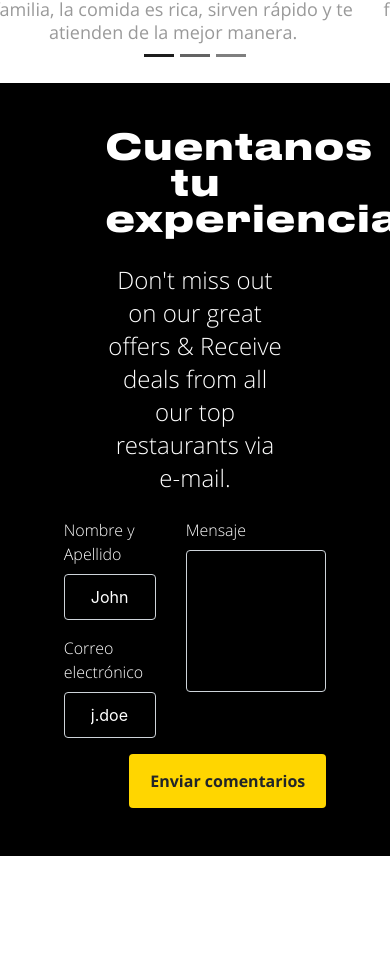
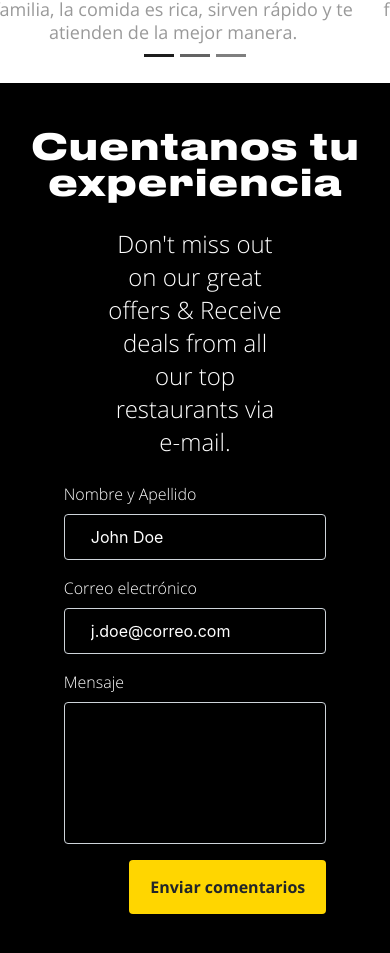
Before and after one commit to nicollevalladares/Elaniin-LandingPage, a Vue app: page / in a window 390 px wide. Shown: the part 3388-4341 px from the top of the page. Before the commit the page ends 4244 px from the top, so only its background shows below. Built offline with nearby package versions, Linux system fonts and the light colour scheme; no server answers.

Commit message:
Comments section Responsive

```diff
--- a/src/components/Comments/Comments.vue
+++ b/src/components/Comments/Comments.vue
@@ -1,7 +1,7 @@
 <template>
   <section id="contact-us" class="comments-section py-5">
     <div class="container-fluid">
-      <div class="comments-header m-auto w-50">Cuentanos tu experiencia</div>
+      <div class="comments-header m-auto w-lg-50 w-md-50">Cuentanos tu experiencia</div>
       <div class="comments-description m-auto w-50 py-4">
         Don't miss out on our great offers & Receive deals from all our top
         restaurants via e-mail.
@@ -10,7 +10,7 @@
         <div class="col-9 mx-auto">
           <form class="text-right">
             <div class="row">
-              <div class="col-5">
+              <div class="col-lg-5 col-md-12 col-sm-12">
                 <div class="form-row">
                   <div class="form-group col-12 text-left">
                     <input
@@ -34,7 +34,7 @@
                   </div>
                 </div>
               </div>
-              <div class="col-7">
+              <div class="col-lg-7 col-md-12 col-sm-12">
                 <div class="form-row">
                   <div class="form-group col-12 text-left">
                     <textarea
```
